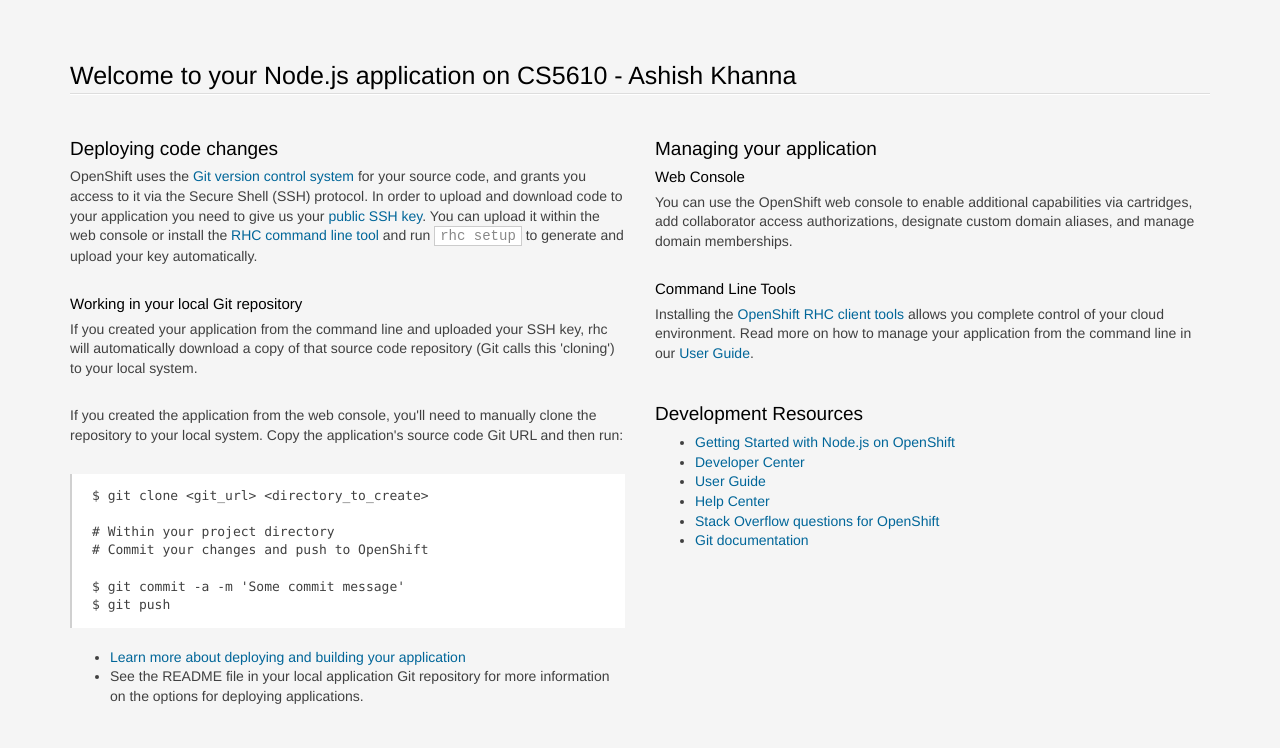
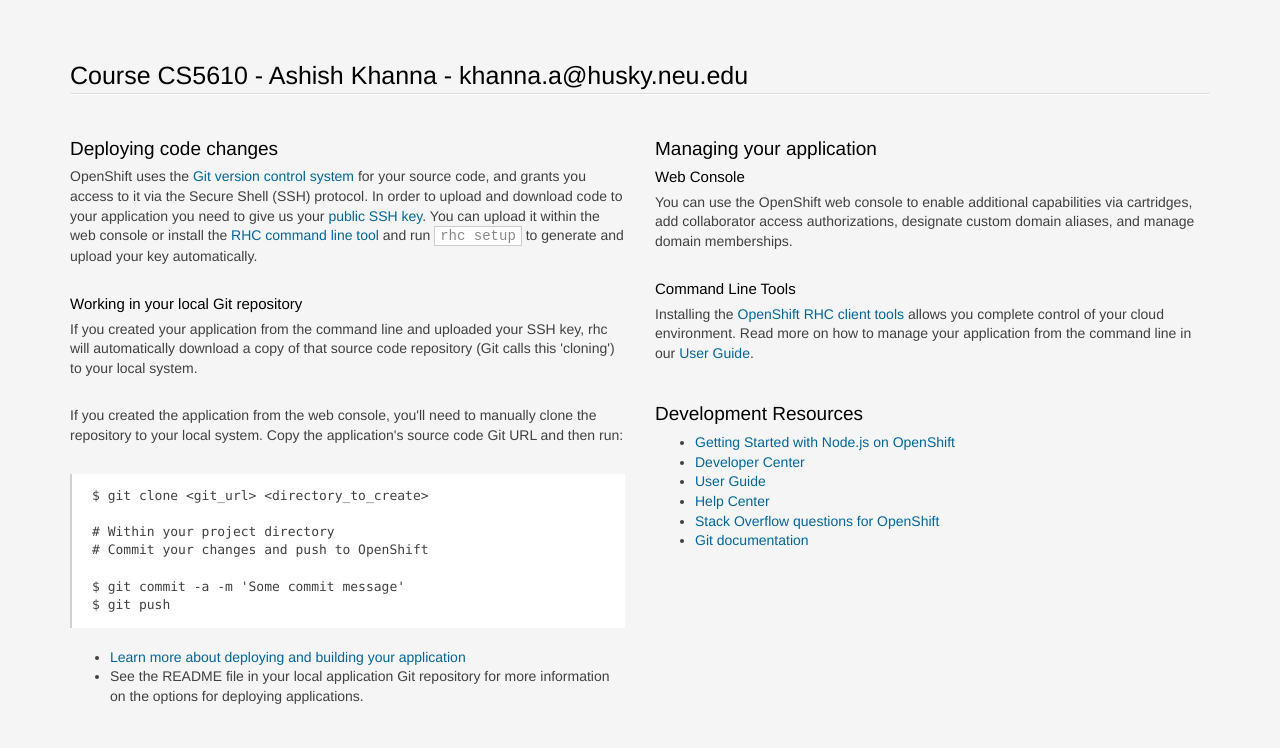
Before and after one commit to ashish-khanna/WebDevSpring2016, a website: page index.html in a window 1280 px wide. Shown: the top 748 px of the page. Drawn offline with Linux system fonts and the light colour scheme.

Commit message:
Test Commit

```diff
--- /dev/null
+++ b/hello.js
@@ -0,0 +1,4 @@
+/**
+ * Created by Ashish on 1/27/2016.
+ */
+console.log("Hello JS");
--- a/index.html
+++ b/index.html
@@ -207,7 +207,7 @@
 <body>
 <section class='container'>
           <hgroup>
-            <h1>Welcome to your Node.js application on CS5610 - Ashish Khanna</h1>
+            <h1>Course CS5610 - Ashish Khanna - khanna.a@husky.neu.edu</h1>
           </hgroup>
 
 
```
